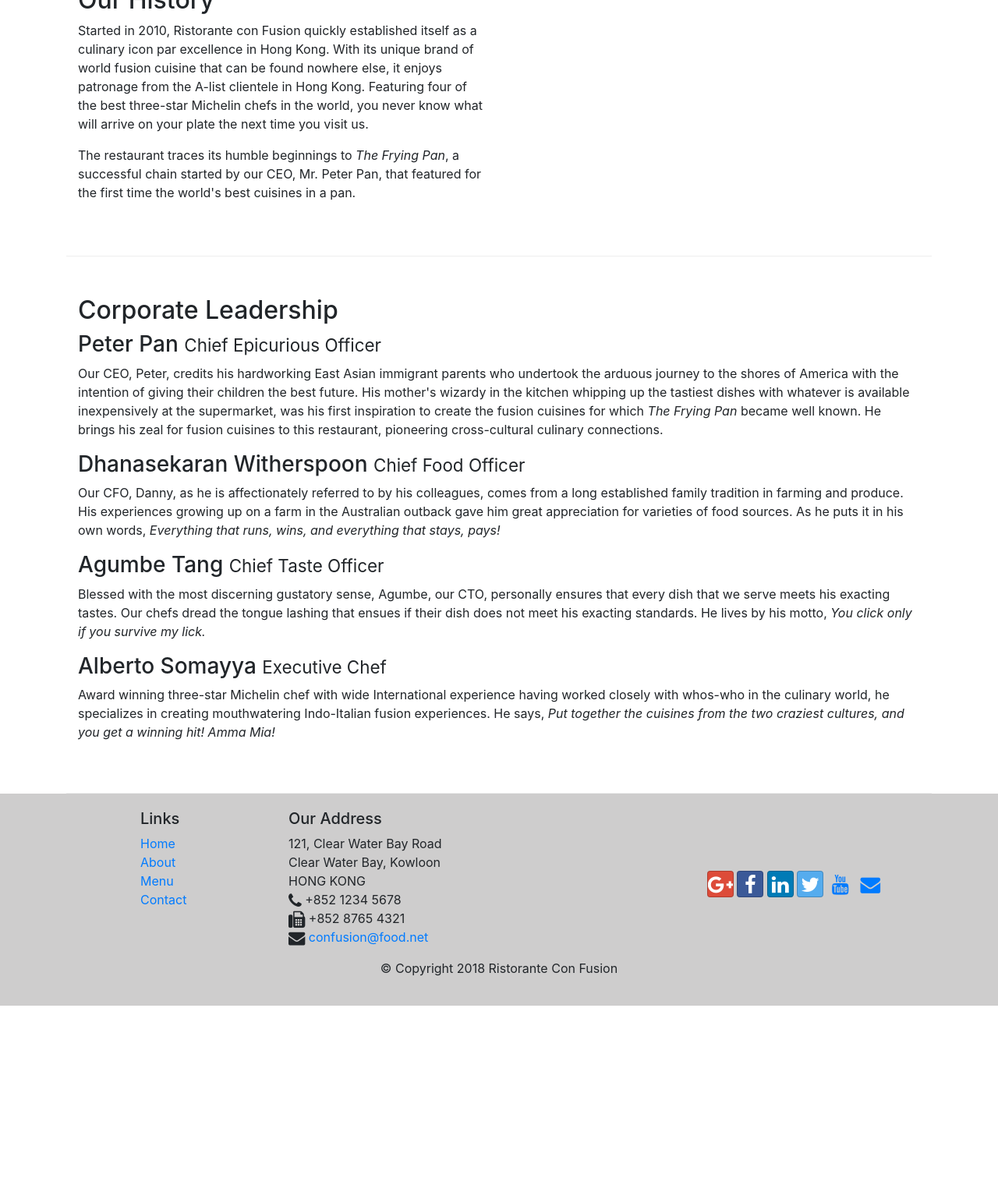
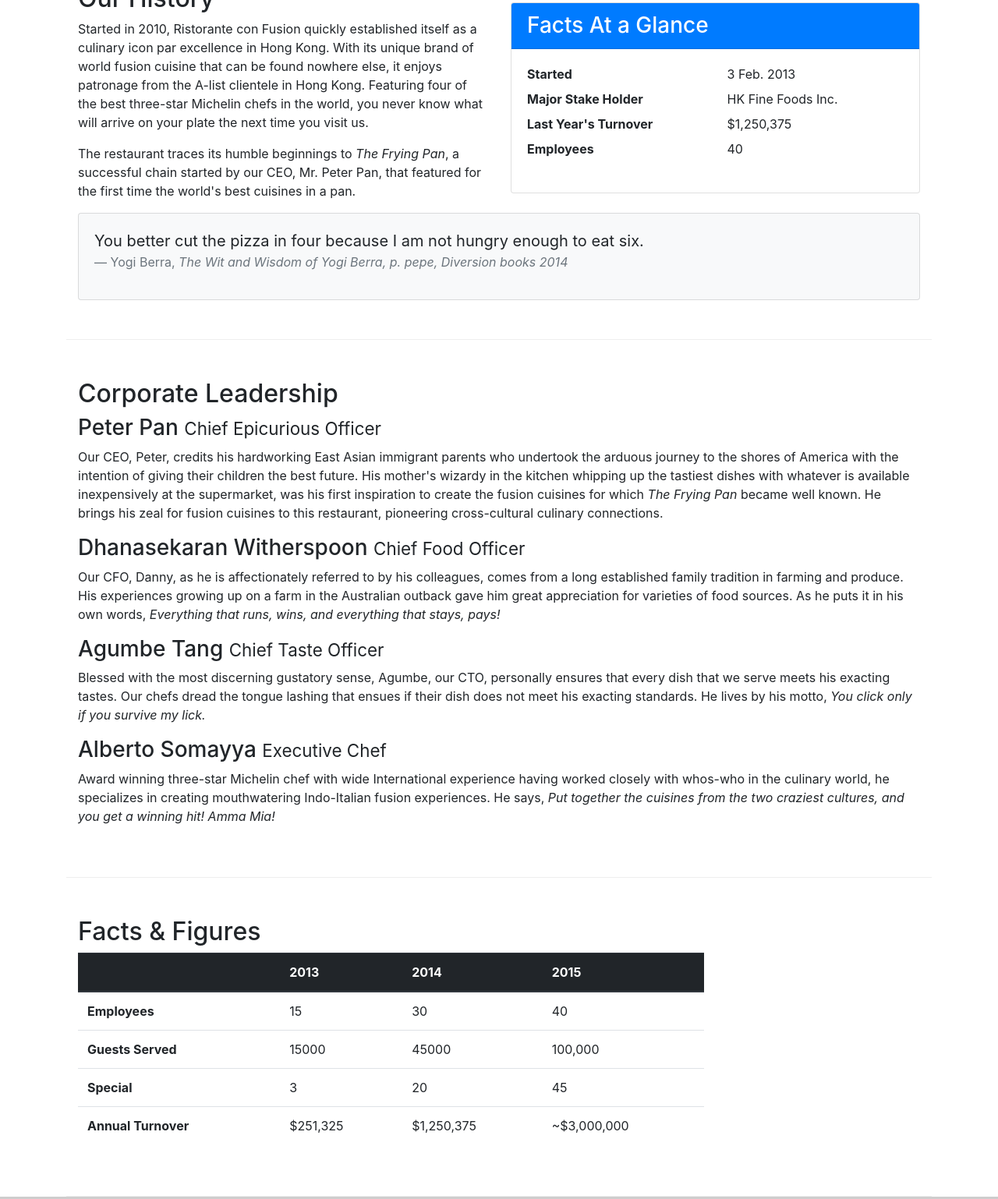
Before and after one commit to Karank11/Bootstrap-UI-, a website: page aboutus.html in a window 1280 px wide. Shown: the part 536-2074 px from the top of the page at 78% size. Before the commit the page ends 1826 px from the top, so only its background shows below. Drawn offline with nearby package versions, Linux system fonts and the light colour scheme.

Commit message:
tables and cards added to aboutus

```diff
--- a/aboutus.html
+++ b/aboutus.html
@@ -46,6 +46,7 @@
                     <p>We take inspiration from the World's best cuisines, and create a unique fusion experience. Our lipsmacking creations will tickle your culinary senses!</p>
                 </div>
                 <div class="col-12 col-sm">
+
                 </div>
             </div>
         </div>
@@ -70,7 +71,38 @@
                 <p>Started in 2010, Ristorante con Fusion quickly established itself as a culinary icon par excellence in Hong Kong. With its unique brand of world fusion cuisine that can be found nowhere else, it enjoys patronage from the A-list clientele in Hong Kong.  Featuring four of the best three-star Michelin chefs in the world, you never know what will arrive on your plate the next time you visit us.</p>
                 <p>The restaurant traces its humble beginnings to <em>The Frying Pan</em>, a successful chain started by our CEO, Mr. Peter Pan, that featured for the first time the world's best cuisines in a pan.</p>
             </div>
-            <div class="col-12 col-sm ">
+            <div class="col-sm">
+                <div class="card">
+                    <h3 class="card-header bg-primary text-white">Facts At a Glance</h3>
+                    <div class="card-body">
+                        <dl class="row">
+                            <dt class="col-6">Started</dt>
+                            <dd class="col-6">3 Feb. 2013</dd>
+                            <dt class="col-6">Major Stake Holder</dt>
+                            <dd class="col-6">HK Fine Foods Inc.</dd>
+                            <dt class="col-6">Last Year's Turnover</dt>
+                            <dd class="col-6">$1,250,375</dd>
+                            <dt class="col-6">Employees</dt>
+                            <dd class="col-6">40</dd>
+                        </dl>
+                    </div>
+                </div>
+            </div>
+            <div class="col-12">
+                <div class="card card-body bg-light">
+                    <blockquote class="blockquote">
+                        <p class="mb-0">You better cut the pizza in four
+                         because I am not hungry enough to eat six.</p>
+                         <footer class="blockquote-footer ">Yogi Berra,
+                             <cite title="Source Title ">The Wit and Wisdom of Yogi Berra,
+                                 p. pepe, Diversion books 2014
+                             </cite>
+                         </footer>
+
+                    </blockquote>
+
+                </div>
+
             </div>
         </div>
 
@@ -87,6 +119,54 @@
                 <h3>Alberto Somayya <small>Executive Chef</small></h3>
                 <p class="d-none d-sm-block">Award winning three-star Michelin chef with wide International experience having worked closely with whos-who in the culinary world, he specializes in creating mouthwatering Indo-Italian fusion experiences. He says, <em>Put together the cuisines from the two craziest cultures, and you get a winning hit! Amma Mia!</em></p>
             </div>
+       </div>
+       <div class="row row-content">
+           <div class="col-12 col-sm-9">
+               <h2>Facts &amp; Figures</h2>
+               <div class="table-responsive">
+                   <table class="table table-stripped">
+                       <thead class="thead-dark">
+                           <tr>
+                               <th>&nbsp;</th>
+                               <th>2013</th>
+                               <th>2014</th>
+                               <th>2015</th>
+                           </tr>
+                        </thead>
+                        <tbody>
+                            <tr>
+                                <th>Employees</th>
+                                <td>15</td>
+                                <td>30</td>
+                                <td>40</td>
+                            </tr>
+                            <tr>
+                                <th>Guests Served</th>
+                                <td>15000</td>
+                                <td>45000</td>
+                                <td>100,000</td>
+                            </tr>
+                            <tr>
+                                <th>Special</th>
+                                <td>3</td>
+                                <td>20</td>
+                                <td>45</td>
+                            </tr>
+                            <tr>
+                                <th>Annual Turnover</th>
+                                <td>$251,325</td>
+                                <td>$1,250,375</td>
+                                <td>~$3,000,000</td>
+                            </tr>
+                        </tbody>
+                   </table>
+               </div>
+
+           </div>
+           <div class="col-12 col-sm-3">
+
+           </div>
+
        </div>
 
     </div>
```
